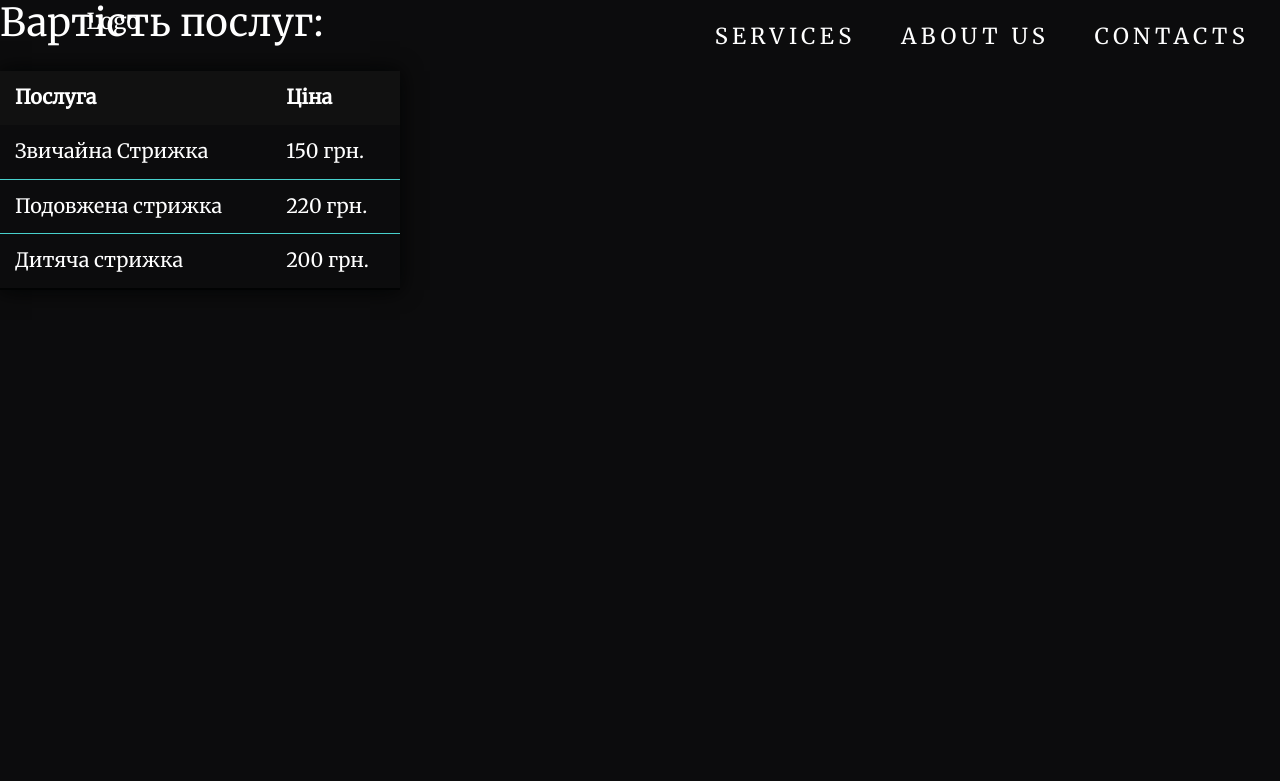
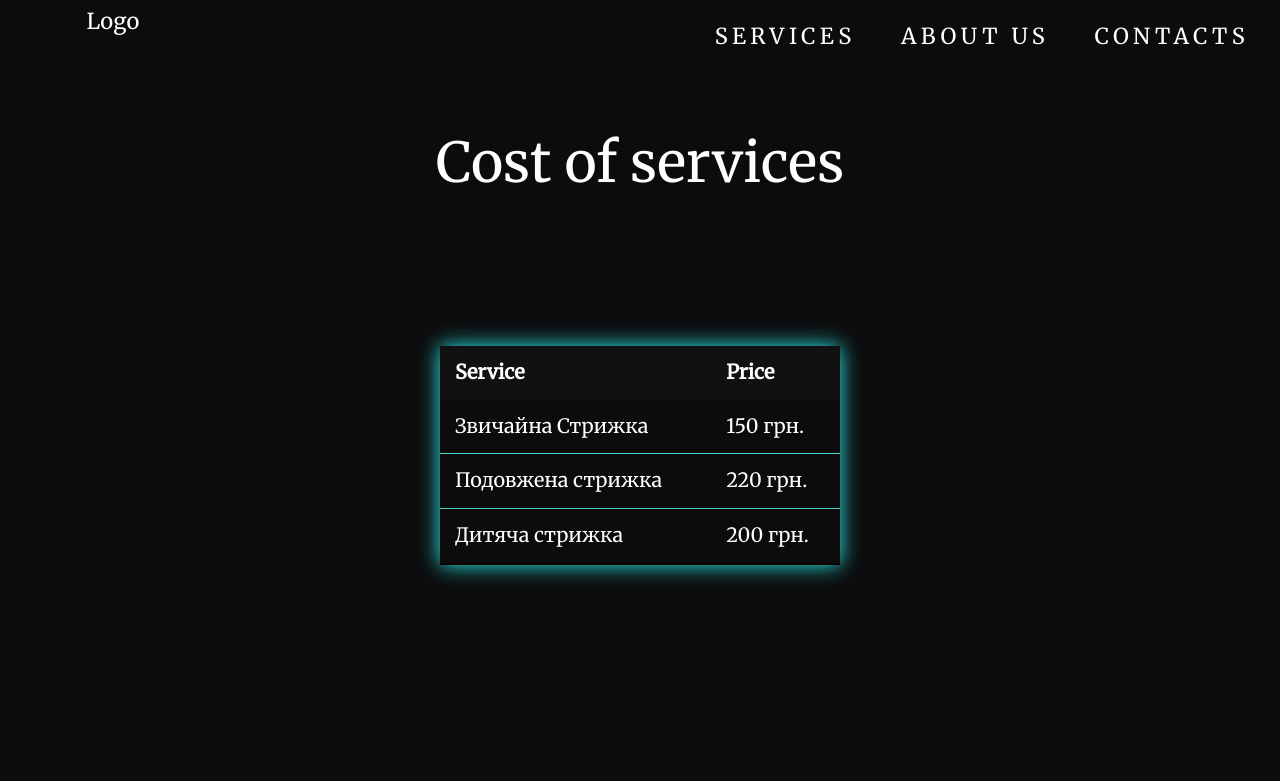
Before and after one commit to yura-solokha/barber-shop-website, a Django app: page /services/haircuts in a window 1280 px wide. Shown: the top 781 px of the page. Before the commit the page ends 272 px from the top, so only its background shows below. Run offline with Django 4.2, Linux system fonts and the light colour scheme; data comes from the database, SQL or seed files in the repository.

Commit message:
fixed 'services'

```diff
--- a/web_site/main/static/main/css/main.css
+++ b/web_site/main/static/main/css/main.css
@@ -193,21 +193,19 @@ a:hover{
 }
 
 #services .types_of_services{
-    display: table;
-    table-layout: fixed;
-    width: 100%;
+    display: flex;
+    justify-content: space-between;
     text-align: center;
-    max-width: 1500px;
-    border-radius: 10px;
-
 }
 
 #services .types_of_services div{
     color: white;
-    display: table-cell;
     width: 100%;
-    padding: 20px;
+    height: 100%;
+    padding: 30px;
+    /* border-radius: 20px;  */
 }
+
 
 #services .description{
     display: inline-block;
--- a/web_site/main/templates/main/index.html
+++ b/web_site/main/templates/main/index.html
@@ -1,4 +1,5 @@
 {% extends 'main/base.html' %}
+
 {% block header %}
     <title>Barbershop</title>
 {% endblock %}
--- a/web_site/service/static/service/css/service.css
+++ b/web_site/service/static/service/css/service.css
@@ -13,11 +13,21 @@ html{
 body{
     background-color: #0c0c0d;
     color: white;
+    height: 1500px;
 }
 
 a{
     text-decoration: none;
     color: white;
+}
+
+#haircut_shave_table .section-title{
+    padding-top: 130px;
+}
+
+#haircut_shave_table .styled-table{
+    margin: 0 auto;
+    margin-top: 100px;
 }
 
 .styled-table {
@@ -28,7 +38,7 @@ a{
     font-size: 0.9em;
     font-family: sans-serif;
     min-width: 400px;
-    box-shadow: 0 0 20px rgb(2, 3, 3);
+    box-shadow: 0 0 20px rgb(43, 244, 244);
 }
 
 .styled-table thead tr {
--- a/web_site/service/templates/service/haircuts.html
+++ b/web_site/service/templates/service/haircuts.html
@@ -8,13 +8,13 @@
 
 
 {% block body %}
-        <h3>Вартість послуг:</h3>
-        <div>
+    <section id="haircut_shave_table">
+        <h1 class="section-title">Cost of services</h1>
         <table class="styled-table">
             <thead>
                 <tr>
-                        <th>Послуга</th>
-                        <th>Ціна</th>
+                    <th>Service</th>
+                    <th>Price</th>
                 </tr>
             </thead>
             <tbody>
@@ -26,6 +26,6 @@
                 {% endfor %}
             </tbody>
         </table>
-        </div>
+    </section>
 
 {% endblock %}
```
Also changed, not shown: web_site/service/templates/service/facial.html (indentation only), web_site/service/templates/service/handfoot.html (indentation only). Lines whose indentation alone changed are shown as unchanged.
